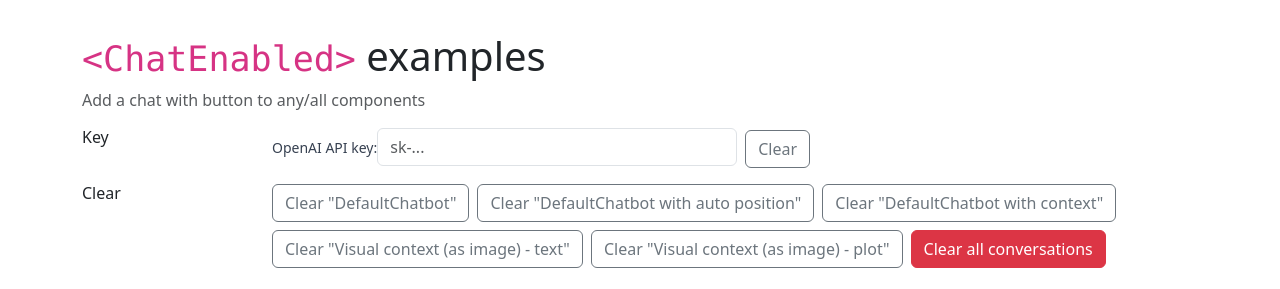
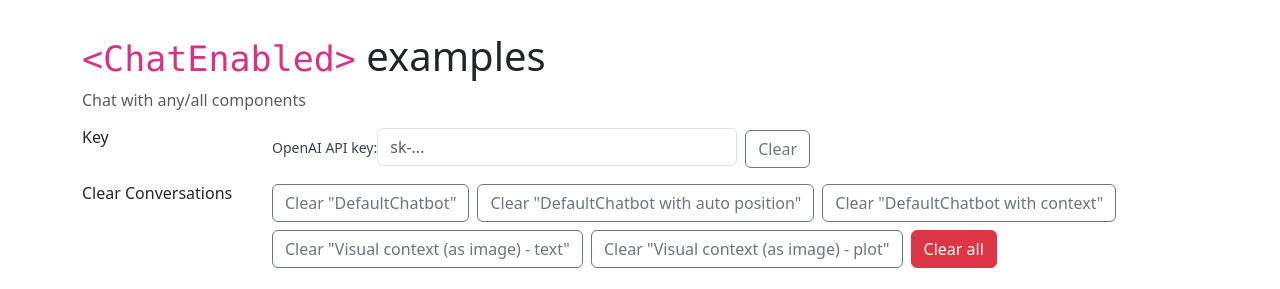
Before and after one commit to harshalgajjar/ai-hud, a React (Vite) app in the folder examples/basic/: page / in a window 1280 px wide. Shown: the top 289 px of the page. Built offline with nearby package versions, Linux system fonts and the light colour scheme.

Commit message:
chore: lint

```diff
--- a/examples/basic/src/main.tsx
+++ b/examples/basic/src/main.tsx
@@ -20,9 +20,11 @@
   return (
     <div className="container">
       <h1 className="mb-2"><code>&lt;ChatEnabled&gt;</code> examples</h1>
-      <p className="text-muted">Add a chat with button to any/all components</p>
+      <p className="text-muted">Chat with any/all components</p>
       <div className="row gy-3 align-items-start mb-3">
-        <div className="col-12 col-md-2"><h3>Key</h3></div>
+        <div className="col-12 col-md-2">
+          <h3>Key</h3>
+        </div>
         <div className="col-12 col-md">
           <label htmlFor="openai-key" style={{ fontSize: 14, color: "#374151" }}>OpenAI API key:</label>
           <input
@@ -37,7 +39,9 @@
         </div>
       </div>
       <div className="row gy-2 align-items-start mb-3">
-        <div className="col-12 col-md-2"><h3>Clear</h3></div>
+        <div className="col-12 col-md-2">
+          <h3>Clear Conversations</h3>
+        </div>
         <div className="col-12 col-md">
           <div className="d-flex flex-wrap gap-2">
             <button onClick={() => clearConversation("example-left")} className="btn btn-outline-secondary">Clear "DefaultChatbot"</button>
@@ -45,12 +49,14 @@
             <button onClick={() => clearConversation("example-context")} className="btn btn-outline-secondary">Clear "DefaultChatbot with context"</button>
             <button onClick={() => clearConversation("example-logo")} className="btn btn-outline-secondary">Clear "Visual context (as image) - text"</button>
             <button onClick={() => clearConversation("example-red")} className="btn btn-outline-secondary">Clear "Visual context (as image) - plot"</button>
-            <button onClick={() => clearAllConversations()} className="btn btn-danger">Clear all conversations</button>
+            <button onClick={() => clearAllConversations()} className="btn btn-danger">Clear all</button>
           </div>
         </div>
       </div>
       <div className="row gy-3 align-items-start mb-3">
-        <div className="col-12 col-md-2"><h2>Button</h2></div>
+        <div className="col-12 col-md-2">
+          <h2>Button</h2>
+        </div>
         <div className="col-12 col-md">
           <div className="d-flex flex-row flex-wrap gap-3">
             <div className="example-container">
```
